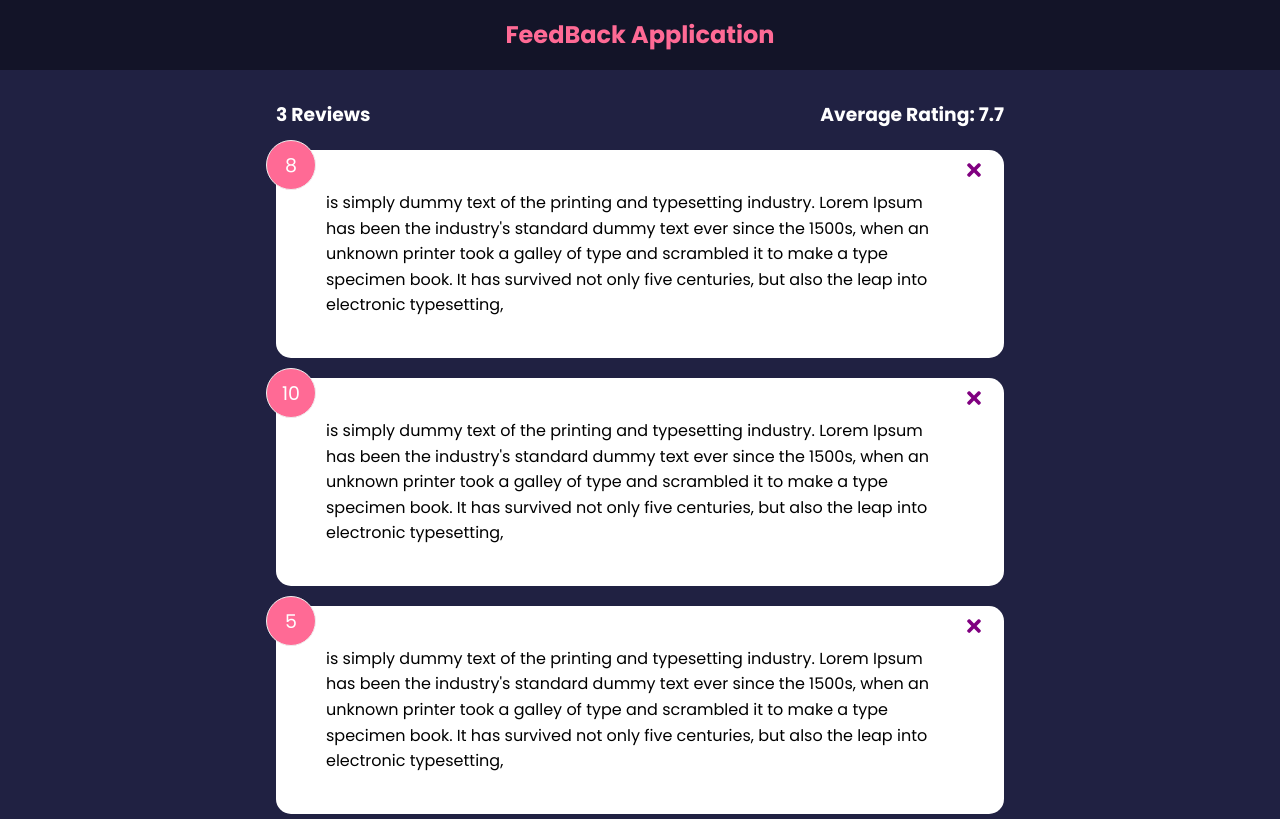
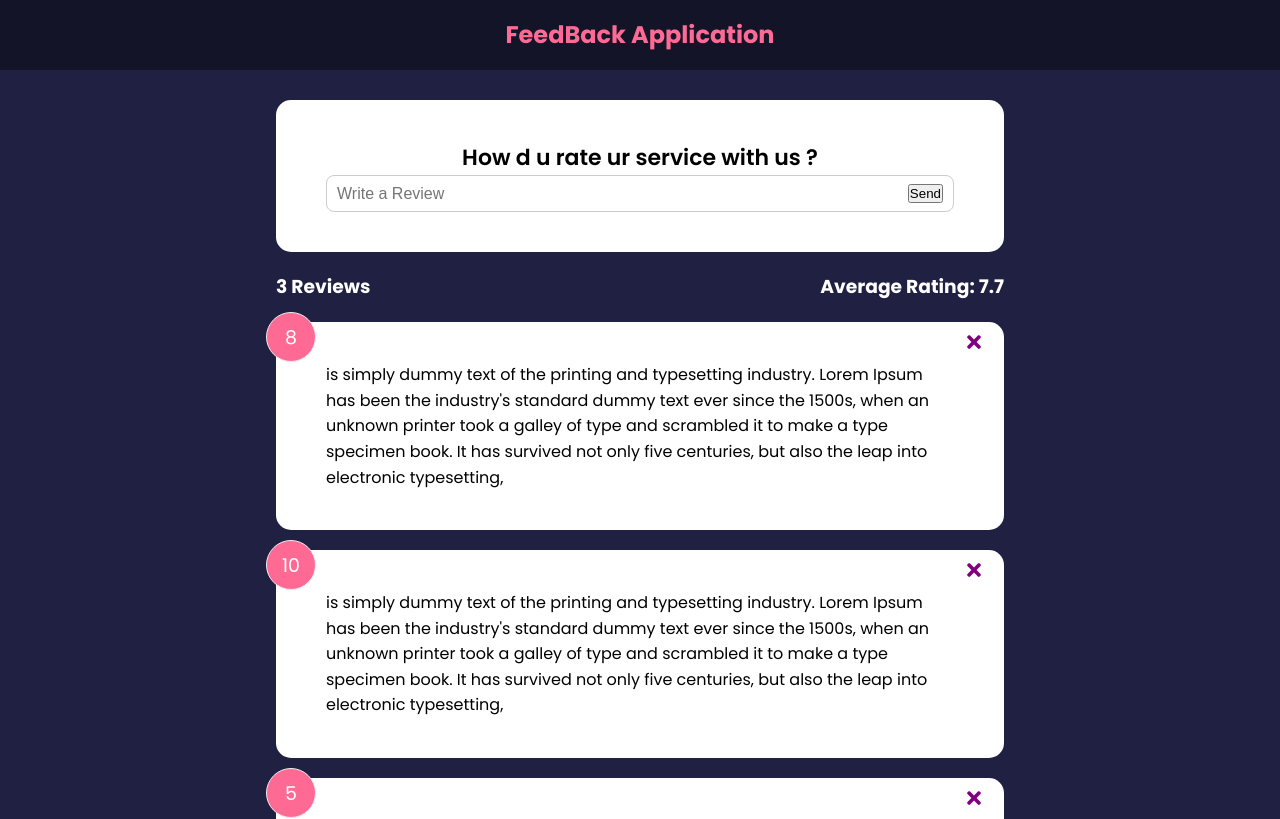
Before and after one commit to RamezTaher/React-Tuto-App, a React (Create React App) app: page / in a window 1280 px wide. Shown: the top 819 px of the page. Built offline with nearby package versions, Linux system fonts and the light colour scheme.

Commit message:
form state & input events

```diff
--- a/src/App.js
+++ b/src/App.js
@@ -1,4 +1,5 @@
 import { useState } from "react"
+import FeedBackForm from "./components/FeedBackForm"
 import FeedBackList from "./components/FeedBackList"
 import FeedBackReviews from "./components/FeedBackReviews"
 import Header from "./components/Header"
@@ -15,6 +16,7 @@
     <>
       <Header />
       <div className="container">
+        <FeedBackForm />
         <FeedBackReviews feedback={feedback} />
         <FeedBackList feedback={feedback} handleDelete={deleteFeedback} />
       </div>
--- /dev/null
+++ b/src/components/FeedBackForm.jsx
@@ -0,0 +1,29 @@
+import React, { useState } from "react"
+import Card from "./shared/Card"
+
+const FeedBackForm = () => {
+  const [text, setText] = useState("")
+  const handleInputChange = (e) => {
+    setText(e.target.value)
+  }
+  return (
+    <Card>
+      <form>
+        <h2>How d u rate ur service with us ?</h2>
+        {/* selects */}
+
+        <div className="input-group">
+          <input
+            type="text"
+            placeholder="Write a Review"
+            value={text}
+            onChange={handleInputChange}
+          />
+          <button type="submit">Send</button>
+        </div>
+      </form>
+    </Card>
+  )
+}
+
+export default FeedBackForm
```
